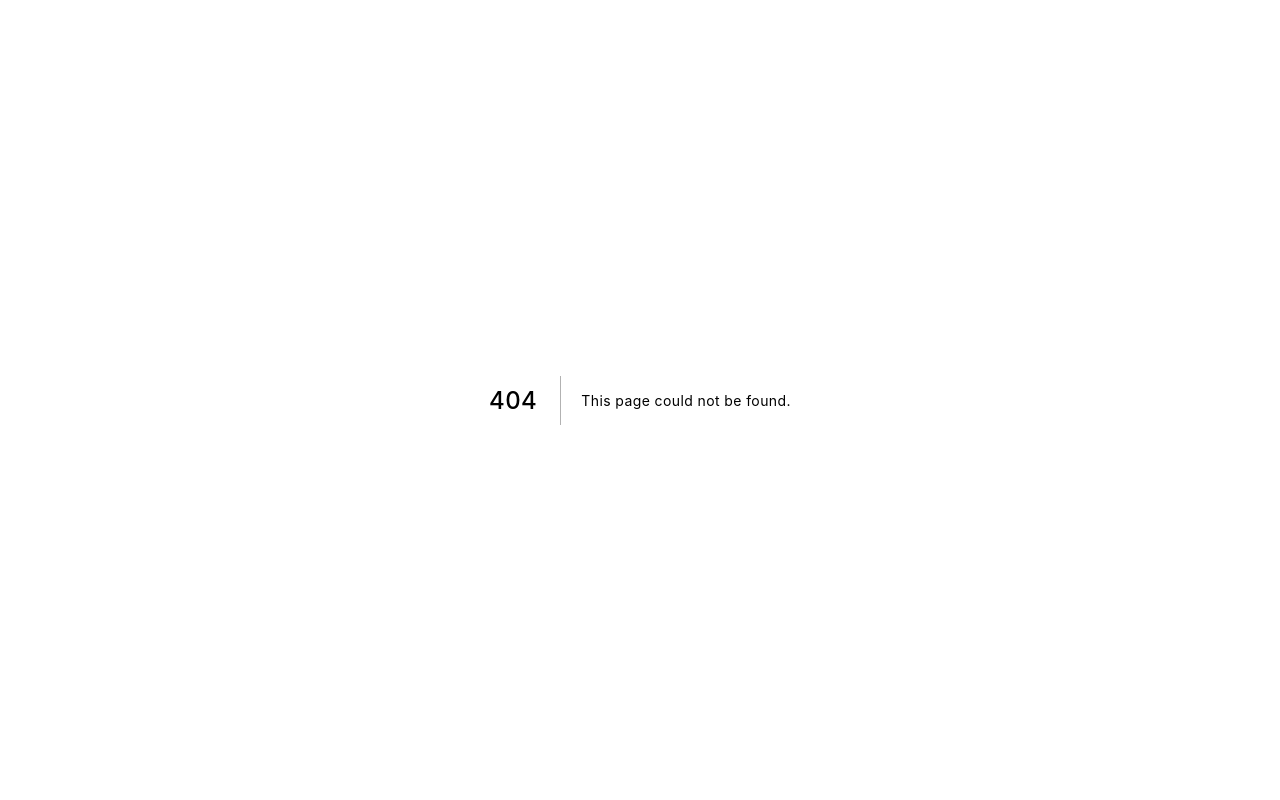
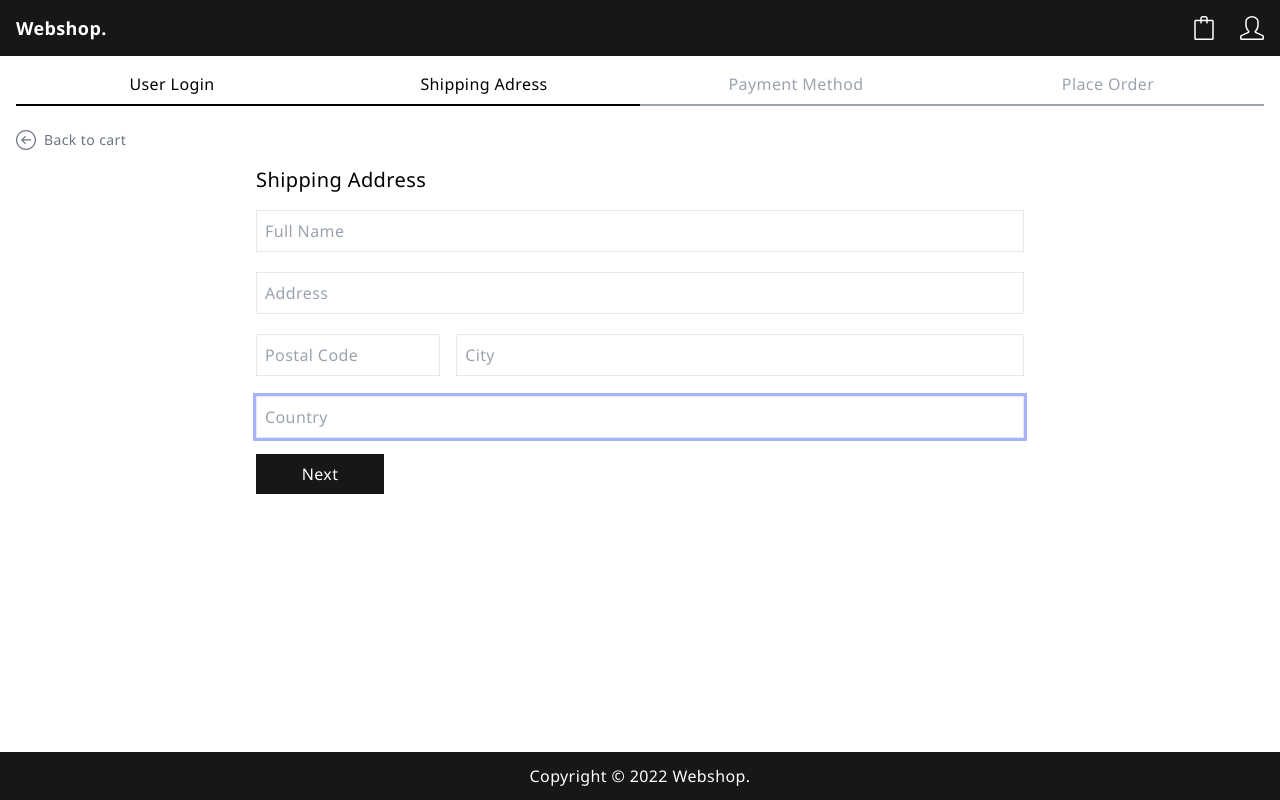
Before and after one commit to micke-berg/next-fullstack-webshop, a Next.js app: page /shipping in a window 1280 px wide. Before the commit this address had no page. Built offline with nearby package versions, Linux system fonts and the light colour scheme; no server answers.

Commit message:
new shipping component

```diff
--- /dev/null
+++ b/pages/shipping.jsx
@@ -0,0 +1,160 @@
+import React, { useEffect, useContext } from 'react';
+import { SlArrowLeftCircle } from 'react-icons/sl';
+
+import { useRouter } from 'next/router';
+import Cookies from 'js-cookie';
+import { useForm } from 'react-hook-form';
+import CheckoutWizard from '../components/CheckoutWizard';
+import Layout from '../components/Layout';
+import { Store } from '../utils/Store';
+import Link from 'next/link';
+
+export default function ShippingScreen() {
+	const { state, dispatch } = useContext(Store);
+	const { cart } = state;
+	const { shippingAddress } = cart;
+	const router = useRouter();
+
+	const {
+		handleSubmit,
+		register,
+		formState: { errors },
+		setValue,
+	} = useForm();
+
+	console.log(cart);
+
+	useEffect(() => {
+		setValue('fullName', shippingAddress.fullName);
+		setValue('address', shippingAddress.address);
+		setValue('city', shippingAddress.city);
+		setValue('postalCode', shippingAddress.postalCode);
+		setValue('country', shippingAddress.country);
+	}, [setValue, shippingAddress]);
+
+	const submitHandler = ({ fullName, address, city, postalCode, country }) => {
+		dispatch({
+			type: 'SAVE_SHIPPING_ADDRESS',
+			payload: { fullName, address, city, postalCode, country },
+		});
+		Cookies.set(
+			'cart',
+			JSON.stringify({
+				...cart,
+				shippingAddress: {
+					fullName,
+					address,
+					city,
+					postalCode,
+					country,
+				},
+			})
+		);
+
+		router.push('/payment');
+	};
+
+	return (
+		<Layout title="Shipping Address">
+			<CheckoutWizard activeStep={1} />
+			<Link href="/cart">
+				<a className="flex items-center text-gray-500 mb-4 text-sm">
+					<SlArrowLeftCircle className="h-5 w-5 mr-2" />
+					Back to cart
+				</a>
+			</Link>
+			<form
+				className="mx-auto max-w-screen-md"
+				onSubmit={handleSubmit(submitHandler)}
+			>
+				<h1 className="text-xl">Shipping Address</h1>
+				<div>
+					<input
+						placeholder="Full Name"
+						type="text"
+						className="w-full mt-4 mb-1 mb-1"
+						id="fullName"
+						autoFocus
+						{...register('fullName', {
+							required: 'Enter full name',
+						})}
+					/>
+					{errors.fullName && (
+						<div className="text-red-500">{errors.fullName.message}</div>
+					)}
+				</div>
+				<div>
+					<input
+						placeholder="Address"
+						type="text"
+						className="w-full mt-4 mb-1"
+						id="address"
+						autoFocus
+						{...register('address', {
+							required: 'Enter address',
+							minLength: {
+								value: 3,
+								message: 'Address should more than 2 characters',
+							},
+						})}
+					/>
+					{errors.address && (
+						<div className="text-red-500">{errors.address.message}</div>
+					)}
+				</div>
+				<div className="flex flex-col sm:flex-row">
+					<div className="sm:mr-4 mt-4 mb-1">
+						<input
+							placeholder="Postal Code"
+							type="text"
+							className="w-full"
+							id="postalCode"
+							autoFocus
+							{...register('postalCode', {
+								required: 'Enter postalcode',
+							})}
+						/>
+						{errors.postalCode && (
+							<div className="text-red-500">{errors.postalCode.message}</div>
+						)}
+					</div>
+					<div className="w-full mt-4 mb-1">
+						<input
+							placeholder="City"
+							type="text"
+							className="w-full"
+							id="city"
+							autoFocus
+							{...register('city', {
+								required: 'Enter city',
+							})}
+						/>
+						{errors.city && (
+							<div className="text-red-500">{errors.city.message}</div>
+						)}
+					</div>
+				</div>
+				<div className="mt-4 mb-1">
+					<input
+						placeholder="Country"
+						type="text"
+						className="w-full"
+						id="country"
+						autoFocus
+						{...register('country', {
+							required: 'Enter country',
+						})}
+					/>
+					{errors.country && (
+						<div className="text-red-500">{errors.country.message}</div>
+					)}
+				</div>
+				<div className="mt-4 ">
+					<button className="black-button w-full sm:w-1/6">Next</button>
+				</div>
+			</form>
+		</Layout>
+	);
+}
+
+ShippingScreen;
```
